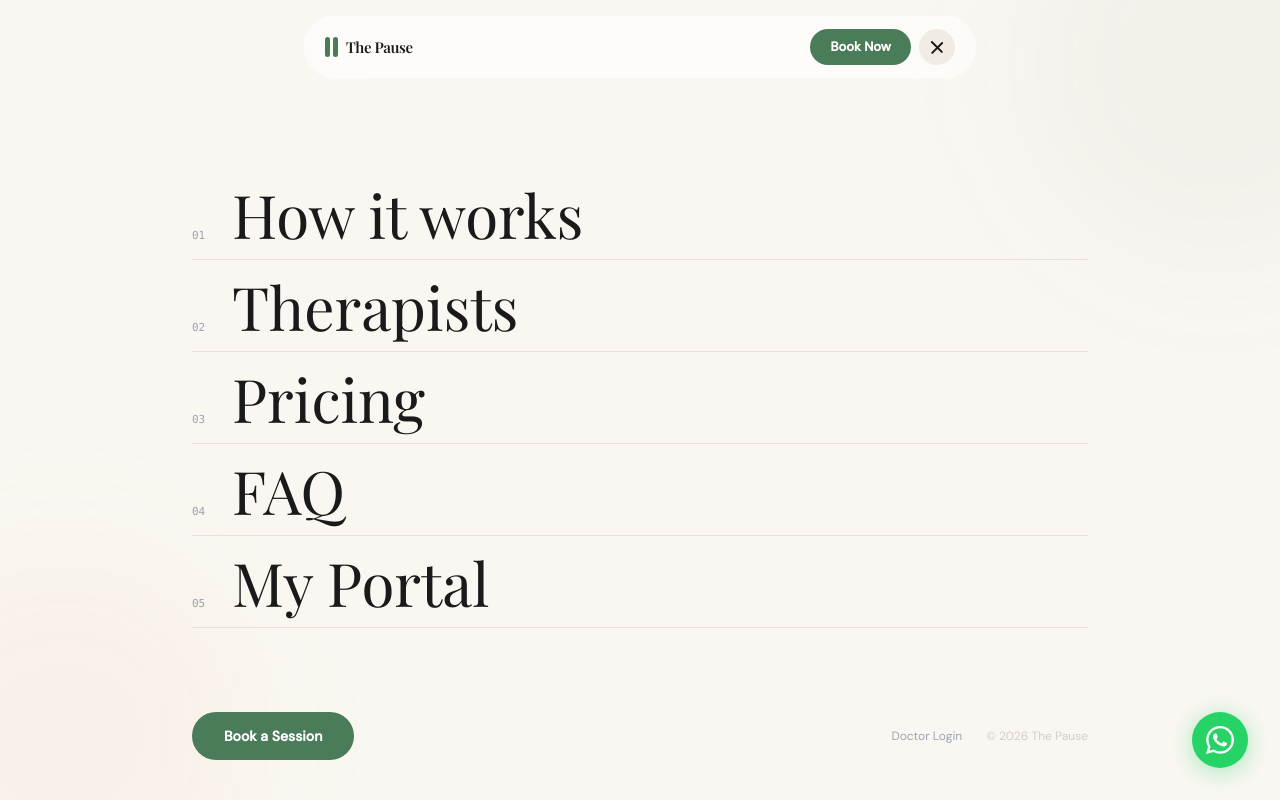
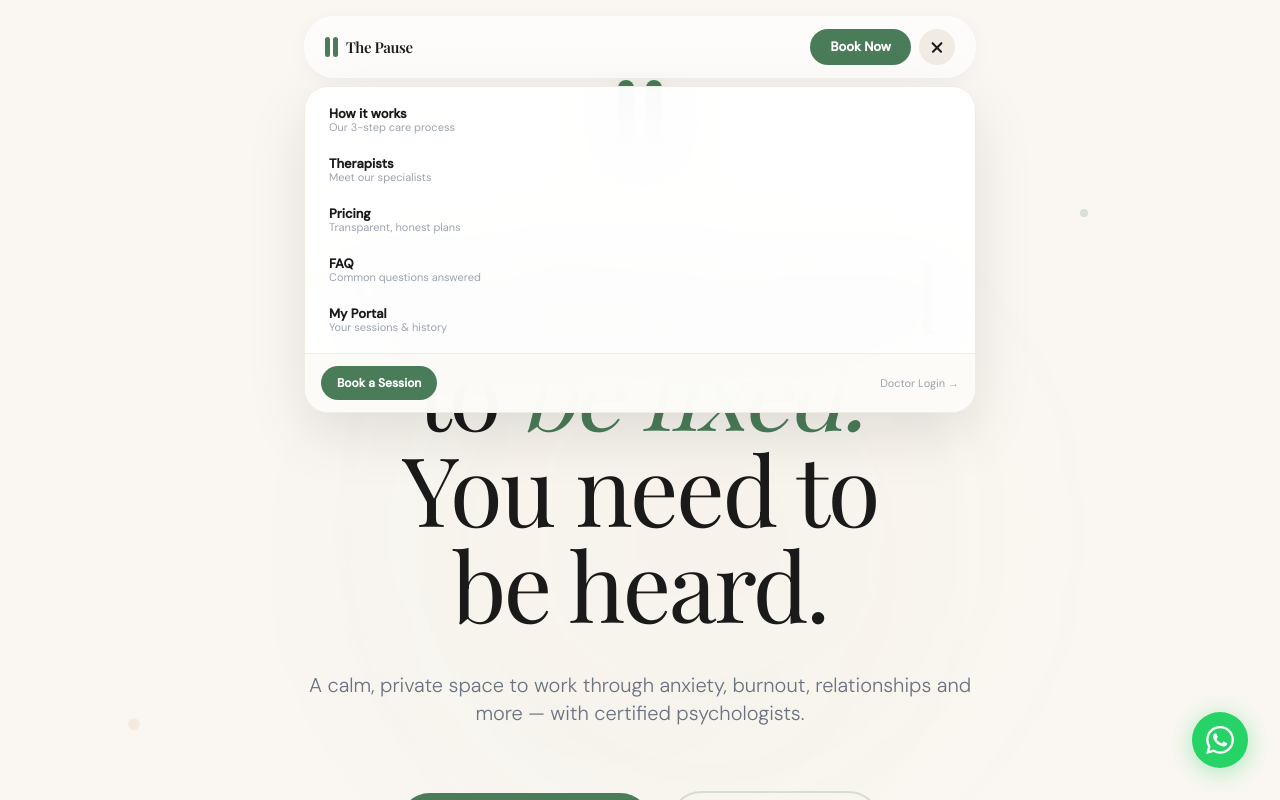
Before and after one commit to AkhilSharma11681/the-pause, a Next.js app: page / in a window 1280 px wide. Both pictures are taken after a click on the button 937 px from the left and 47 px from the top of the page. Shown: the top 800 px of the page. Built offline with nearby package versions, Linux system fonts and the light colour scheme.

Commit message:
navbar: clean floating dropdown menu

```diff
--- a/src/components/Navbar.tsx
+++ b/src/components/Navbar.tsx
@@ -1,18 +1,19 @@
 'use client'
-import { useState, useEffect } from 'react'
+import { useState, useEffect, useRef } from 'react'
 import { motion, AnimatePresence } from 'framer-motion'
 
 const links = [
-  { href: '#how-it-works', label: 'How it works', num: '01' },
-  { href: '#therapists', label: 'Therapists', num: '02' },
-  { href: '#pricing', label: 'Pricing', num: '03' },
-  { href: '#faq', label: 'FAQ', num: '04' },
-  { href: '/auth', label: 'My Portal', num: '05' },
+  { href: '#how-it-works', label: 'How it works', desc: 'Our 3-step care process' },
+  { href: '#therapists', label: 'Therapists', desc: 'Meet our specialists' },
+  { href: '#pricing', label: 'Pricing', desc: 'Transparent, honest plans' },
+  { href: '#faq', label: 'FAQ', desc: 'Common questions answered' },
+  { href: '/auth', label: 'My Portal', desc: 'Your sessions & history' },
 ]
 
 export default function Navbar() {
   const [scrolled, setScrolled] = useState(false)
   const [open, setOpen] = useState(false)
+  const ref = useRef<HTMLDivElement>(null)
 
   useEffect(() => {
     const fn = () => setScrolled(window.scrollY > 40)
@@ -21,23 +22,27 @@ export default function Navbar() {
   }, [])
 
   useEffect(() => {
-    document.body.style.overflow = open ? 'hidden' : ''
-    return () => { document.body.style.overflow = '' }
-  }, [open])
+    const fn = (e: MouseEvent) => {
+      if (ref.current && !ref.current.contains(e.target as Node)) setOpen(false)
+    }
+    document.addEventListener('mousedown', fn)
+    return () => document.removeEventListener('mousedown', fn)
+  }, [])
 
   return (
-    <>
     <div className="fixed top-0 left-0 right-0 z-[100] flex justify-center px-4 pt-4">
-        <motion.nav
+      <motion.div
+        ref={ref}
         initial={{ y: -80, opacity: 0 }}
         animate={{ y: 0, opacity: 1 }}
         transition={{ duration: 0.7, ease: [0.16, 1, 0.3, 1] }}
-          className={`w-full max-w-2xl flex items-center justify-between px-5 py-3 rounded-full transition-all duration-500 ${
+        className="relative w-full max-w-2xl"
+      >
+        <nav className={`flex items-center justify-between px-5 py-3 rounded-full transition-all duration-500 ${
           scrolled
             ? 'bg-white/90 backdrop-blur-2xl border border-[#e8e3da] shadow-[0_8px_40px_rgba(0,0,0,0.08)]'
-              : 'bg-white/50 backdrop-blur-xl border border-white/40'
-          }`}
-        >
+            : 'bg-white/60 backdrop-blur-xl border border-white/40 shadow-[0_4px_20px_rgba(0,0,0,0.04)]'
+        }`}>
           <a href="/" className="flex items-center gap-2 group">
             <div className="flex gap-[3px]">
               <div className="w-[5px] h-5 bg-[#4a7c59] rounded-full transition-transform duration-300 group-hover:scale-y-110" />
@@ -45,107 +50,58 @@ export default function Navbar() {
             </div>
             <span className="font-display text-[15px] text-[#1a1a1a] font-semibold tracking-tight">The Pause</span>
           </a>
-
           <div className="flex items-center gap-2">
             <a href="#book" className="hidden sm:flex bg-[#4a7c59] text-white px-5 py-2 rounded-full text-[13px] font-semibold hover:bg-[#3d6649] transition-all hover:shadow-lg">
               Book Now
             </a>
-            <button
-              onClick={() => setOpen(o => !o)}
-              className="relative w-9 h-9 rounded-full bg-[#f0ebe3] flex flex-col items-center justify-center gap-[5px] hover:bg-[#4a7c59]/10 transition-colors"
-              aria-label="Menu"
-            >
-              <motion.span
-                animate={open ? { rotate: 45, y: 6 } : { rotate: 0, y: 0 }}
-                transition={{ duration: 0.3, ease: [0.16, 1, 0.3, 1] }}
-                className="block w-4 h-[1.5px] bg-[#1a1a1a] rounded-full origin-center"
-              />
-              <motion.span
-                animate={open ? { opacity: 0, scaleX: 0 } : { opacity: 1, scaleX: 1 }}
-                transition={{ duration: 0.2 }}
-                className="block w-4 h-[1.5px] bg-[#1a1a1a] rounded-full"
-              />
-              <motion.span
-                animate={open ? { rotate: -45, y: -6 } : { rotate: 0, y: 0 }}
-                transition={{ duration: 0.3, ease: [0.16, 1, 0.3, 1] }}
-                className="block w-4 h-[1.5px] bg-[#1a1a1a] rounded-full origin-center"
-              />
+            <button onClick={() => setOpen(o => !o)} className="w-9 h-9 rounded-full bg-[#f0ebe3] flex flex-col items-center justify-center gap-[5px] hover:bg-[#4a7c59]/10 transition-colors">
+              <motion.span animate={open ? { rotate: 45, y: 6.5 } : { rotate: 0, y: 0 }} transition={{ duration: 0.25 }} className="block w-[14px] h-[1.5px] bg-[#1a1a1a] rounded-full" />
+              <motion.span animate={open ? { opacity: 0 } : { opacity: 1 }} transition={{ duration: 0.15 }} className="block w-[14px] h-[1.5px] bg-[#1a1a1a] rounded-full" />
+              <motion.span animate={open ? { rotate: -45, y: -6.5 } : { rotate: 0, y: 0 }} transition={{ duration: 0.25 }} className="block w-[14px] h-[1.5px] bg-[#1a1a1a] rounded-full" />
             </button>
           </div>
-        </motion.nav>
-      </div>
+        </nav>
 
-      {/* Full screen overlay menu */}
         <AnimatePresence>
           {open && (
             <motion.div
-            key="menu"
-            initial={{ clipPath: 'circle(0% at calc(100% - 52px) 52px)' }}
-            animate={{ clipPath: 'circle(150% at calc(100% - 52px) 52px)' }}
-            exit={{ clipPath: 'circle(0% at calc(100% - 52px) 52px)' }}
-            transition={{ duration: 0.7, ease: [0.16, 1, 0.3, 1] }}
-            className="fixed inset-0 z-[90] bg-[#faf7f2] flex flex-col"
+              initial={{ opacity: 0, y: -8, scale: 0.97 }}
+              animate={{ opacity: 1, y: 0, scale: 1 }}
+              exit={{ opacity: 0, y: -8, scale: 0.97 }}
+              transition={{ duration: 0.2, ease: [0.16, 1, 0.3, 1] }}
+              className="absolute top-full left-0 right-0 mt-2 bg-white/95 backdrop-blur-2xl rounded-3xl border border-[#f0ebe3] shadow-[0_20px_60px_rgba(0,0,0,0.1)] overflow-hidden"
             >
-            {/* Background decorative elements */}
-            <div className="absolute inset-0 overflow-hidden pointer-events-none">
-              <div className="absolute -top-32 -right-32 w-96 h-96 bg-[#4a7c59]/5 rounded-full blur-3xl" />
-              <div className="absolute -bottom-32 -left-32 w-96 h-96 bg-[#d4843a]/5 rounded-full blur-3xl" />
-            </div>
-
-            <div className="relative z-10 flex flex-col h-full max-w-5xl mx-auto w-full px-8 md:px-16 pt-28 pb-10">
-
-              {/* Main nav links */}
-              <nav className="flex-1 flex flex-col justify-center gap-1">
+              <div className="p-2">
                 {links.map((link, i) => (
-                  <motion.div
+                  <motion.a
                     key={link.href}
-                    initial={{ opacity: 0, y: 40 }}
-                    animate={{ opacity: 1, y: 0 }}
-                    exit={{ opacity: 0, y: 20 }}
-                    transition={{ delay: 0.1 + i * 0.07, duration: 0.5, ease: [0.16, 1, 0.3, 1] }}
-                  >
-                    <a
                     href={link.href}
                     onClick={() => setOpen(false)}
-                      className="group flex items-baseline gap-4 py-3 border-b border-[#e8e3da] hover:border-[#4a7c59] transition-all duration-300"
+                    initial={{ opacity: 0, y: -4 }}
+                    animate={{ opacity: 1, y: 0 }}
+                    transition={{ delay: i * 0.04 }}
+                    className="group flex items-center justify-between px-4 py-3 rounded-2xl hover:bg-[#f5f0e8] transition-all duration-150"
                   >
-                      <span className="text-[11px] text-[#9ca3af] font-mono w-6 group-hover:text-[#4a7c59] transition-colors">
-                        {link.num}
-                      </span>
-                      <span className="font-display text-4xl md:text-6xl text-[#1a1a1a] group-hover:text-[#4a7c59] transition-colors duration-300 leading-none">
-                        {link.label}
-                      </span>
-                      <span className="ml-auto text-[#4a7c59] opacity-0 group-hover:opacity-100 translate-x-[-8px] group-hover:translate-x-0 transition-all duration-300 text-2xl">
-                        →
-                      </span>
-                    </a>
-                  </motion.div>
+                    <div>
+                      <p className="text-[13px] font-semibold text-[#1a1a1a] group-hover:text-[#4a7c59] transition-colors leading-none mb-0.5">{link.label}</p>
+                      <p className="text-[11px] text-[#9ca3af] leading-none">{link.desc}</p>
+                    </div>
+                    <span className="text-[#4a7c59] opacity-0 group-hover:opacity-100 -translate-x-1 group-hover:translate-x-0 transition-all duration-200 text-sm">→</span>
+                  </motion.a>
                 ))}
-              </nav>
-
-              {/* Bottom bar */}
-              <motion.div
-                initial={{ opacity: 0, y: 20 }}
-                animate={{ opacity: 1, y: 0 }}
-                transition={{ delay: 0.5, duration: 0.4 }}
-                className="flex items-center justify-between pt-6"
-              >
-                <a href="#book" onClick={() => setOpen(false)}
-                  className="bg-[#4a7c59] text-white px-8 py-3.5 rounded-full text-sm font-bold hover:bg-[#3d6649] transition-all hover:shadow-xl hover:shadow-[#4a7c59]/20 hover:-translate-y-0.5">
+              </div>
+              <div className="px-4 py-3 border-t border-[#f0ebe3] flex items-center justify-between bg-[#faf7f2]/50">
+                <a href="#book" onClick={() => setOpen(false)} className="text-[12px] font-bold text-white bg-[#4a7c59] px-4 py-2 rounded-full hover:bg-[#3d6649] transition-colors">
                   Book a Session
                 </a>
-                <div className="flex items-center gap-6">
-                  <a href="/admin/login" onClick={() => setOpen(false)}
-                    className="text-xs text-[#9ca3af] hover:text-[#4a7c59] transition-colors">
-                    Doctor Login
+                <a href="/admin/login" onClick={() => setOpen(false)} className="text-[11px] text-[#9ca3af] hover:text-[#4a7c59] transition-colors">
+                  Doctor Login →
                 </a>
-                  <p className="text-xs text-[#d1cdc7] hidden md:block">© 2026 The Pause</p>
-                </div>
-              </motion.div>
               </div>
             </motion.div>
           )}
         </AnimatePresence>
-    </>
+      </motion.div>
+    </div>
   )
 }
```
Lines whose indentation alone changed are shown as unchanged.
